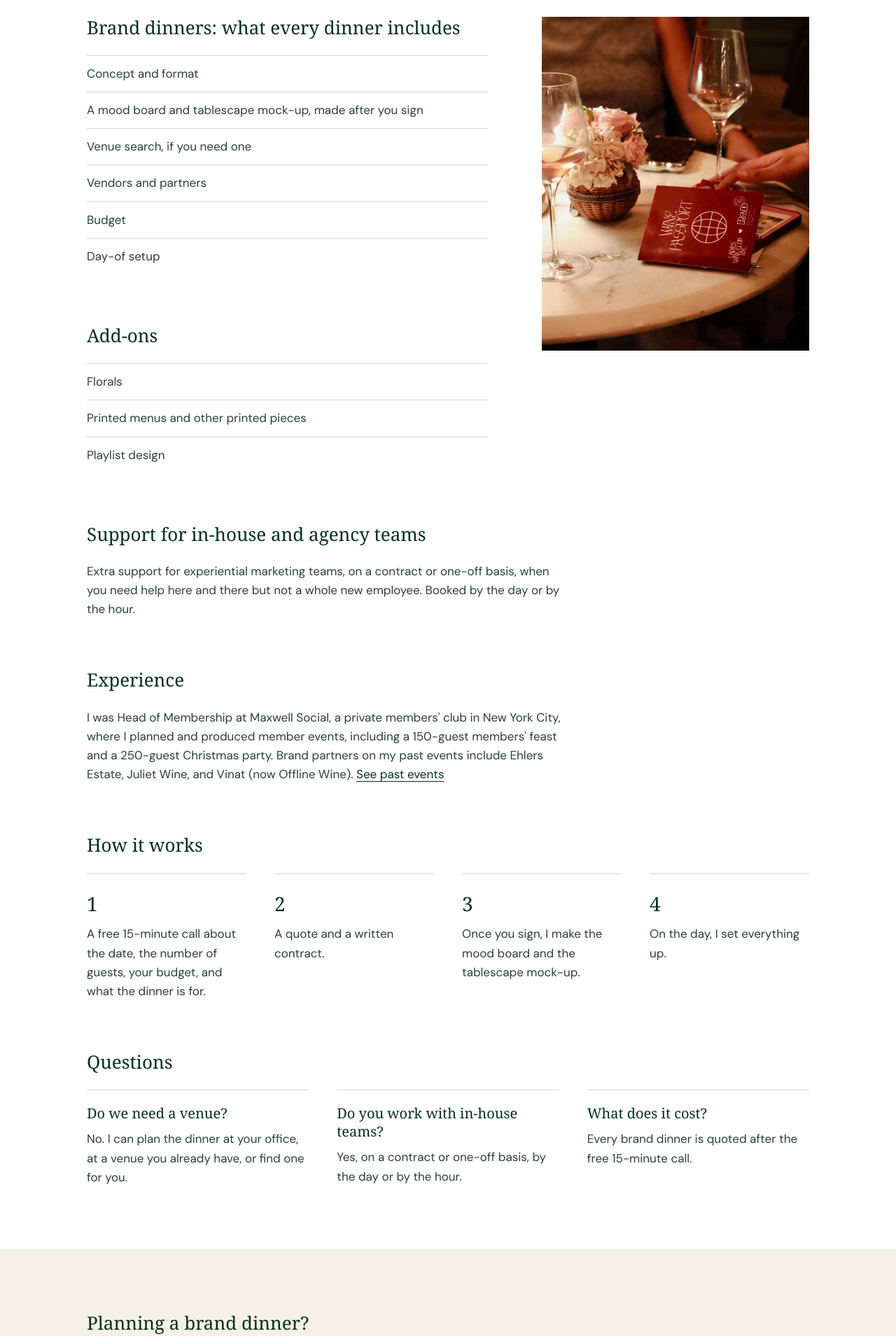
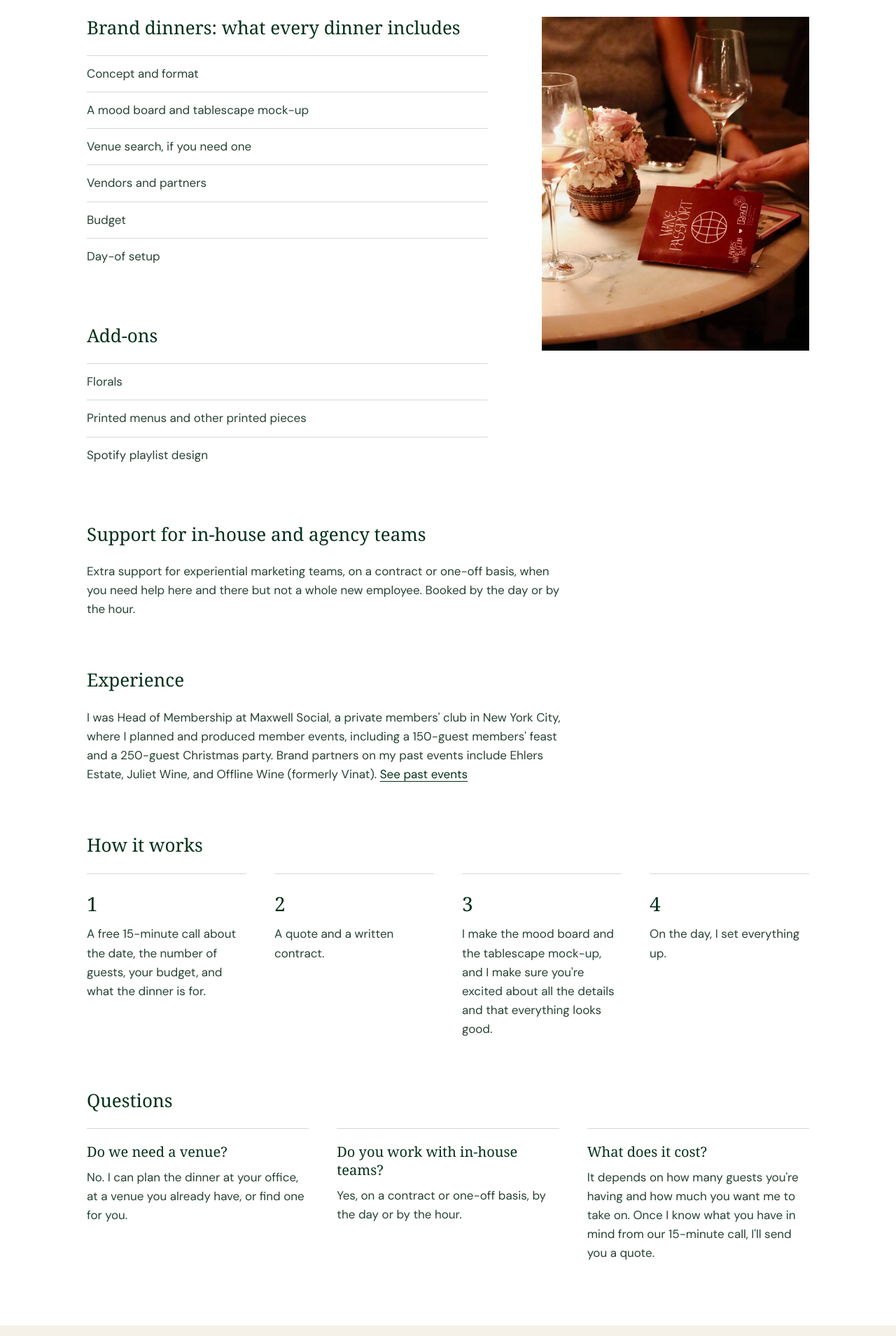
Before and after one commit to mariellefolan/chezmarielle-site, a plain HTML site: page brand-events/index.html in a window 1280 px wide. Shown: the part 1220-3129 px from the top of the page at 70% size. Drawn offline with Linux system fonts and the light colour scheme; a web font is replaced by a local one.

Commit message:
Offline Wine (formerly Vinat), the cost answer in her words, Spotify playlist design, and no more "after you sign"
Co-Authored-By: Claude Opus 5.5 <noreply@anthropic.com>

```diff
--- a/brand-events/index.html
+++ b/brand-events/index.html
@@ -42,7 +42,7 @@
     "mainEntity": [
       { "@type": "Question", "name": "Do we need a venue?", "acceptedAnswer": { "@type": "Answer", "text": "No. I can plan the dinner at your office, at a venue you already have, or find one for you." } },
       { "@type": "Question", "name": "Do you work with in-house teams?", "acceptedAnswer": { "@type": "Answer", "text": "Yes, on a contract or one-off basis, by the day or by the hour." } },
-      { "@type": "Question", "name": "What does it cost?", "acceptedAnswer": { "@type": "Answer", "text": "Every brand dinner is quoted after the free 15-minute call." } }
+      { "@type": "Question", "name": "What does it cost?", "acceptedAnswer": { "@type": "Answer", "text": "It depends on how many guests you're having and how much you want me to take on. Once I know what you have in mind from our 15-minute call, I'll send you a quote." } }
     ]
   }
   </script>
@@ -95,7 +95,7 @@
           <h2>Brand dinners: what every dinner includes</h2>
           <ul class="help-list">
             <li>Concept and format</li>
-            <li>A mood board and tablescape mock-up, made after you sign</li>
+            <li>A mood board and tablescape mock-up</li>
             <li>Venue search, if you need one</li>
             <li>Vendors and partners</li>
             <li>Budget</li>
@@ -106,7 +106,7 @@
             <ul class="help-list">
               <li>Florals</li>
               <li>Printed menus and other printed pieces</li>
-              <li>Playlist design</li>
+              <li>Spotify playlist design</li>
             </ul>
           </div>
         </div>
@@ -121,7 +121,7 @@
 
       <div class="block">
         <h2>Experience</h2>
-        <p class="lead-text">I was Head of Membership at Maxwell Social, a private members' club in New York City, where I planned and produced member events, including a 150-guest members' feast and a 250-guest Christmas party. Brand partners on my past events include Ehlers Estate, Juliet Wine, and Vinat (now Offline Wine). <a href="/past-events/">See past events</a></p>
+        <p class="lead-text">I was Head of Membership at Maxwell Social, a private members' club in New York City, where I planned and produced member events, including a 150-guest members' feast and a 250-guest Christmas party. Brand partners on my past events include Ehlers Estate, Juliet Wine, and Offline Wine (formerly Vinat). <a href="/past-events/">See past events</a></p>
       </div>
 
       <div class="block">
@@ -129,7 +129,7 @@
         <ol class="steps">
           <li>A free 15-minute call about the date, the number of guests, your budget, and what the dinner is for.</li>
           <li>A quote and a written contract.</li>
-          <li>Once you sign, I make the mood board and the tablescape mock-up.</li>
+          <li>I make the mood board and the tablescape mock-up, and I make sure you're excited about all the details and that everything looks good.</li>
           <li>On the day, I set everything up.</li>
         </ol>
       </div>
@@ -147,7 +147,7 @@
           </article>
           <article>
             <h3>What does it cost?</h3>
-            <p>Every brand dinner is quoted after the free 15-minute call.</p>
+            <p>It depends on how many guests you're having and how much you want me to take on. Once I know what you have in mind from our 15-minute call, I'll send you a quote.</p>
           </article>
         </div>
       </div>
```
Also changed, not shown: past-events/index.html (+3 -3 lines), private-dinners/index.html (+5 -5 lines), llms.txt.
